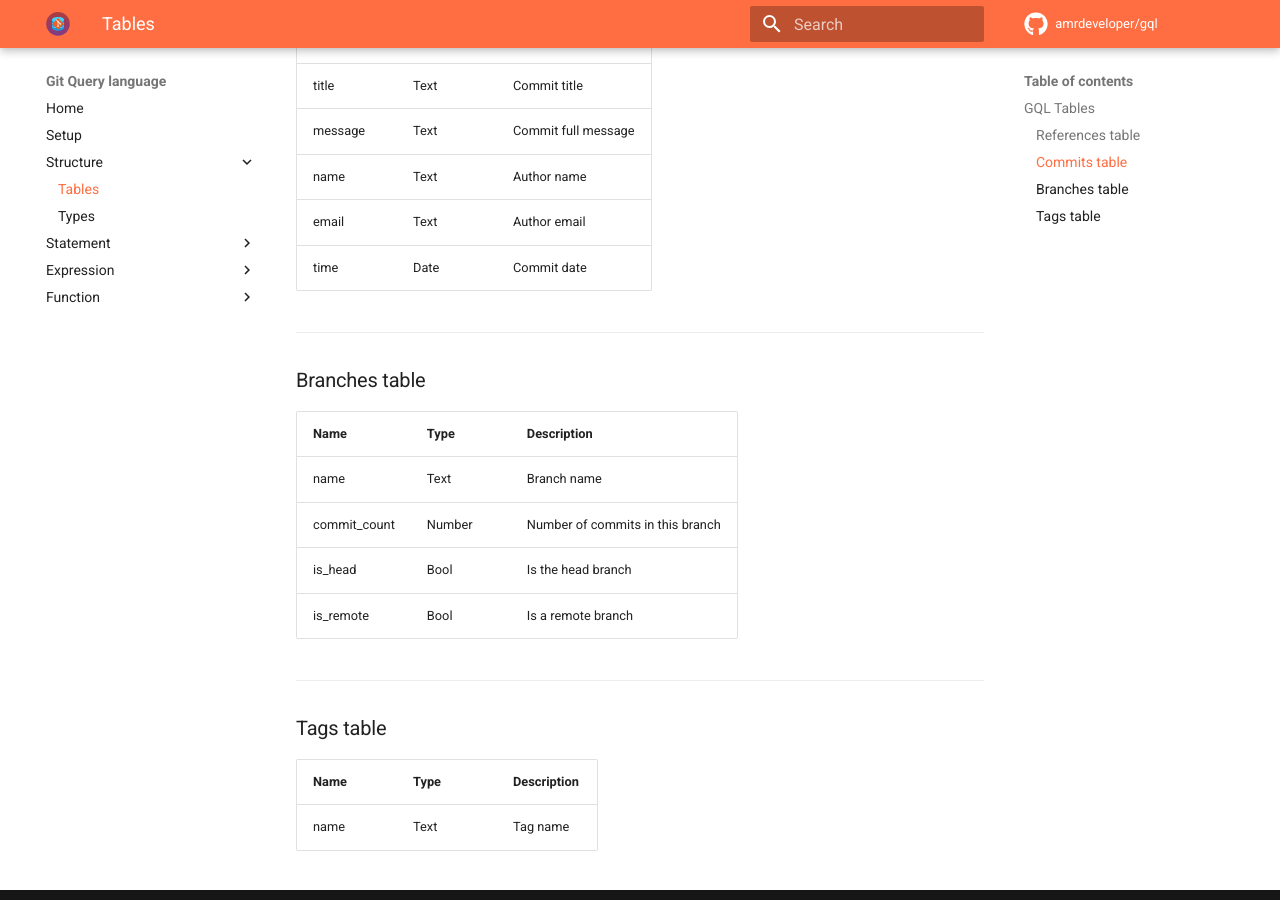
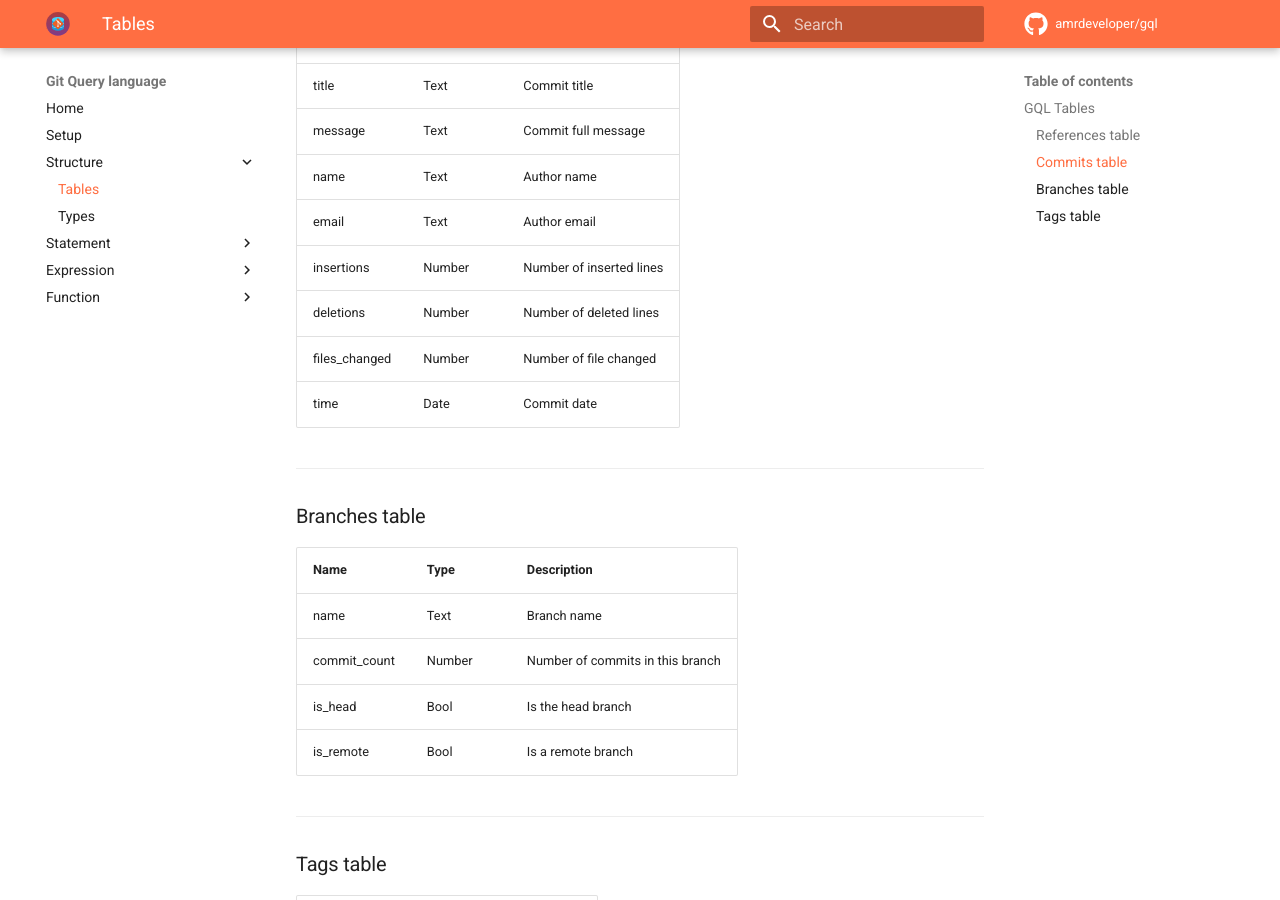
Before and after one commit to AmrDeveloper/GQL, an MkDocs documentation site: the page built from docs/structure/tables.md, in a window 1280 px wide and 900 px high, scrolled down 657 px. Built offline with MkDocs 1.6.1 and Material for MkDocs 9.7.7, drawn with Linux system fonts in a browser that asks for light colours; comment, search, counter and statistics services are not loaded.

Commit message:
Update commits table in the website docs

```diff
--- a/docs/structure/tables.md
+++ b/docs/structure/tables.md
@@ -13,14 +13,17 @@
 
 ---
 
-| Name      | Type | Description         |
-| --------- | ---- | ------------------- |
-| commit_id | Text | Commit id           |
-| title     | Text | Commit title        |
-| message   | Text | Commit full message |
-| name      | Text | Author name         |
-| email     | Text | Author email        |
-| time      | Date | Commit date         |
+| Name          | Type   | Description              |
+| ------------- | ------ | ------------------------ |
+| commit_id     | Text   | Commit id                |
+| title         | Text   | Commit title             |
+| message       | Text   | Commit full message      |
+| name          | Text   | Author name              |
+| email         | Text   | Author email             |
+| insertions    | Number | Number of inserted lines |
+| deletions     | Number | Number of deleted lines  |
+| files_changed | Number | Number of file changed   |
+| time          | Date   | Commit date              |
 
 ---
 
```
